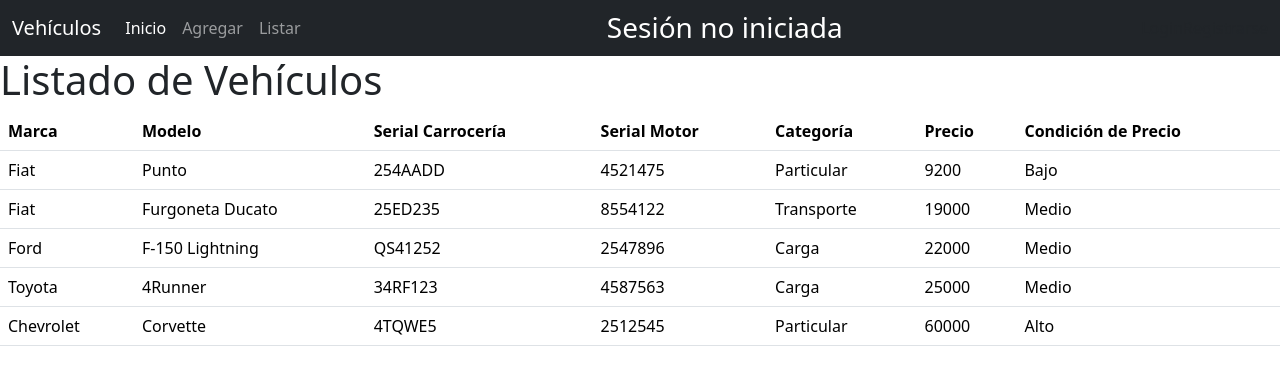
After one commit to yorch-dev/bootcamp-td-modulo-6, a Django app: page /vehiculo/listar in a window 1280 px wide. The commit adds this page. Shown: the top 385 px of the page. Run offline with Django 4.2, Linux system fonts and the light colour scheme; data comes from the database, SQL or seed files in the repository; some libraries are stand-ins or nearby versions.

Commit message:
Listar vehículos ok, falta aplicar permisos

```diff
--- /dev/null
+++ b/templates/vehiculo/listar.html
@@ -0,0 +1,44 @@
+{% extends 'base.html' %}
+
+{% block title %}
+    Listar
+{% endblock title %}
+
+{% block body %}
+    <h1>Listado de Vehículos</h1>
+
+
+    <table class="table">
+        <thead>
+            <tr>
+                <th scope="col">Marca</th>
+                <th scope="col">Modelo</th>
+                <th scope="col">Serial Carrocería</th>
+                <th scope="col">Serial Motor</th>
+                <th scope="col">Categoría</th>
+                <th scope="col">Precio</th>
+                <th scope="col">Condición de Precio</th>
+            </tr>
+        </thead>
+        <tbody>
+            {% for vehiculo in vehiculos %}
+                <tr>
+                    <td>{{ vehiculo.marca }}</td>
+                    <td>{{ vehiculo.modelo }}</td>
+                    <td>{{ vehiculo.serial_carroceria }}</td>
+                    <td>{{ vehiculo.serial_motor }}</td>
+                    <td>{{ vehiculo.categoria }}</td>
+                    <td>{{ vehiculo.precio }}</td>
+                    {% if vehiculo.precio <= 10000 %}
+                        <td>Bajo</td>
+                    {% elif vehiculo.precio <= 30000 %}
+                        <td>Medio</td>
+                    {% else %}
+                        <td>Alto</td>
+                    {% endif %}
+                </tr>
+            {% endfor %}
+        </tbody>
+      </table>
+
+{% endblock body %}
--- a/templates/vehiculo/menu.html
+++ b/templates/vehiculo/menu.html
@@ -13,7 +13,7 @@
             <a class="nav-link" href="{% url 'agregar_vehiculo' %}">Agregar</a>
           </li>
           <li class="nav-item">
-            <a class="nav-link" href="#">Listar</a>
+            <a class="nav-link" href="{% url 'listar_vehiculos' %}">Listar</a>
           </li>
         </ul>
         {% if user.is_authenticated %}
--- a/vehiculo/urls.py
+++ b/vehiculo/urls.py
@@ -4,6 +4,7 @@
 urlpatterns = [
     path("", views.index, name="index"),
     path("vehiculo/add", views.agregar_vehiculo, name="agregar_vehiculo"),
+    path("vehiculo/listar", views.listar_vehiculos, name="listar_vehiculos"),
     path("vehiculo/registro-usuario", views.registro, name="registro_usuario"),
     path("vehiculo/login", views.CustomLoginView.as_view(), name="login"),
     path("vehiculo/logout", views.CustomLogoutView.as_view(), name="logout"),
--- a/vehiculo/views.py
+++ b/vehiculo/views.py
@@ -33,6 +33,13 @@
             'form' : VehiculoForm()
         }
         return render(request, 'vehiculo/agregar.html', ctx)
+
+def listar_vehiculos(request):
+    lista_vehiculos = Vehiculo.objects.all()
+    ctx = {
+        'vehiculos' : lista_vehiculos
+    }
+    return render(request, 'vehiculo/listar.html', ctx)
 
 def registro(request):
     url_inicio = reverse_lazy('index')
```
